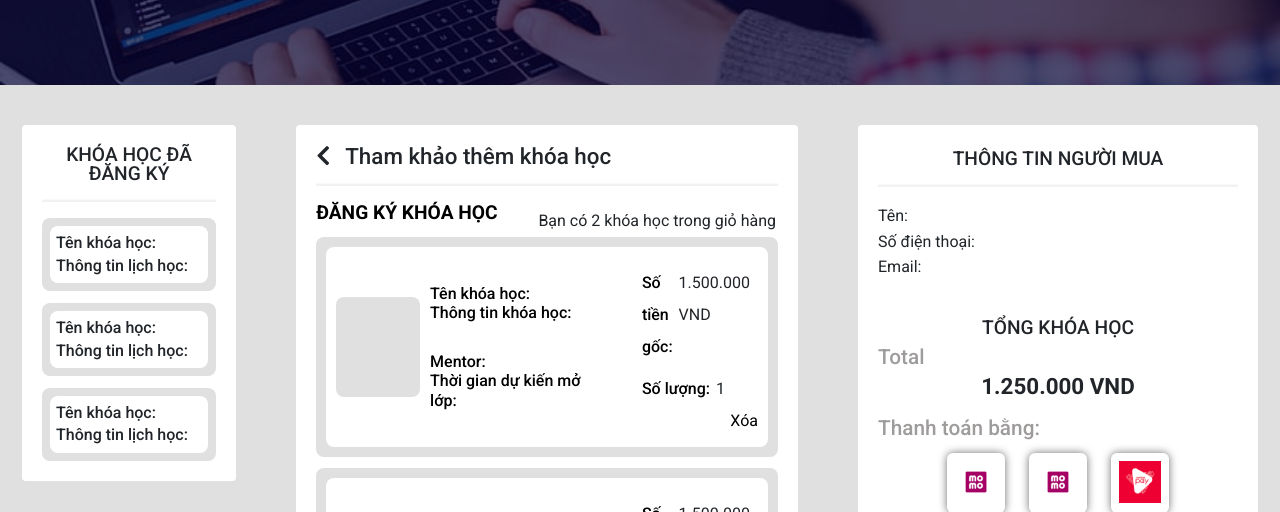
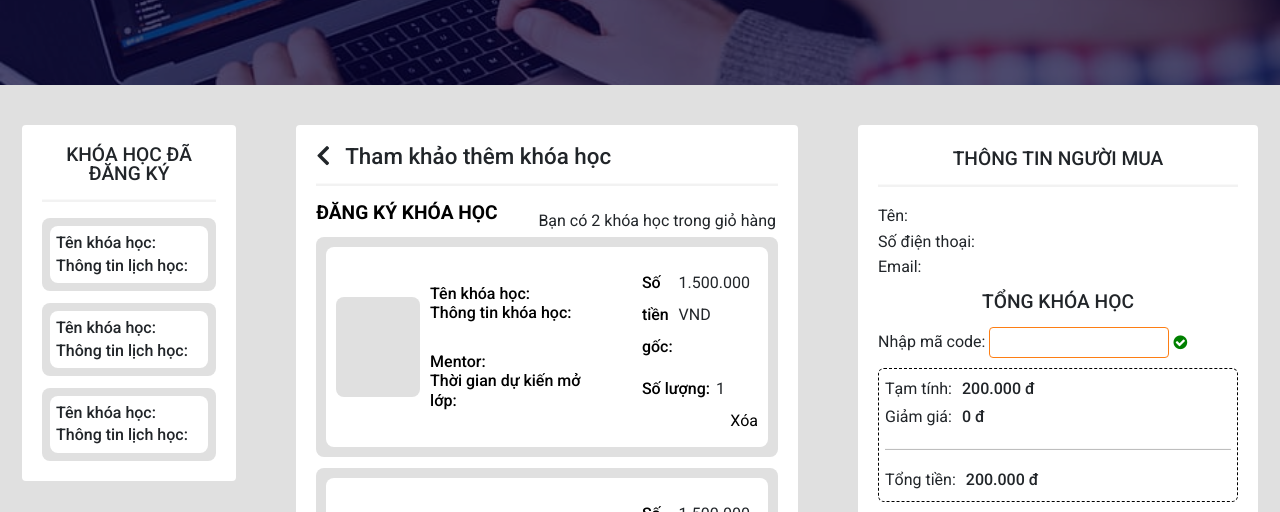
Before and after one commit to nhanduahau/BSmart, a plain HTML site: page payment.html in a window 1280 px wide. Shown: the part 423-935 px from the top of the page. Drawn offline with nearby package versions, Linux system fonts and the light colour scheme.

Commit message:
updated: layout

```diff
--- a/assets/js/payment.js
+++ b/assets/js/payment.js
@@ -1,19 +1,18 @@
-var btnMomo = document.getElementById('btn-momo')
+var btnMomo = document.getElementById("btn-momo");
 var countDown = document.getElementById("countdown");
 
-btnMomo.addEventListener('click', function() {
+btnMomo.addEventListener("click", function () {
   var countMomo = 100;
-    console.log('->', btnMomo)
+  console.log("->", btnMomo);
 
-    var interval = setInterval(function() {
+  var interval = setInterval(function () {
     countDown.innerHTML = countMomo;
     countMomo--;
     if (countMomo <= 0) {
       clearInterval(interval);
     }
   }, 1000);
-})
-
+});
 
 // xóa khóa học
 const cards = document.querySelectorAll(".card");
@@ -36,14 +35,14 @@ deleteBtns.forEach((deleteBtn) => {
 });
 
 // đếm giây not success
-var btnNotSuccess = document.getElementById('notification-not-success-payment')
+var btnNotSuccess = document.getElementById("notification-not-success-payment");
 var countdownNotSuccess = document.getElementById("countdown-not-success");
 var modal = document.getElementById("modal");
 
-btnNotSuccess.addEventListener('click', function() {
+btnNotSuccess.addEventListener("click", function () {
   var countNotSuccess = 10;
 
-  var interval = setInterval(function() {
+  var interval = setInterval(function () {
     countNotSuccess--;
     countdownNotSuccess.innerHTML = countNotSuccess;
     if (countNotSuccess <= 0) {
@@ -52,16 +51,15 @@ btnNotSuccess.addEventListener('click', function() {
       modal.classList.add("hidden-1");
     }
   }, 1000);
-})
-
+});
 
 // đếm giây payment success
-var btnSuccess = document.getElementById('notification-success-payment')
+var btnSuccess = document.getElementById("notification-success-payment");
 var countdownSuccess = document.getElementById("countdown-success");
-btnSuccess.addEventListener('click', function() {
+btnSuccess.addEventListener("click", function () {
   var countSuccess = 10;
 
-  var interval = setInterval(function() {
+  var interval = setInterval(function () {
     countSuccess--;
     countdownSuccess.innerHTML = countSuccess;
 
@@ -70,19 +68,24 @@ btnSuccess.addEventListener('click', function() {
       // Thực hiện hành động khi đếm ngược kết thúc, ví dụ chuyển hướng trang
       window.location.href = "http://127.0.0.1:5502/member-detail.html";
     }
-
   }, 1000);
-})
+});
 
 // Điều kiện lúc thanh toán
-var btnPayment = document.getElementById('total-course-cash-payment-btn')
-btnPayment.addEventListener('click', function(e) {
+var btnPayment = document.getElementById("total-course-cash-payment-btn");
+btnPayment.addEventListener("click", function (e) {
   e.preventDefault();
 
-  console.log('btn payment')
+  console.log("btn payment");
 
-  var balance = document.querySelector('.total-course-cash-balance').textContent.replace(/\./g, '').replace(' đ', '');
-  var payment = document.querySelector('.total-course-cash-balance-1').textContent.replace(/\./g, '').replace(' đ', '');
+  var balance = document
+    .querySelector(".total-course-cash-balance")
+    .textContent.replace(/\./g, "")
+    .replace(" đ", "");
+  var payment = document
+    .querySelector(".total-course-cash-balance-1")
+    .textContent.replace(/\./g, "")
+    .replace(" đ", "");
 
   if (parseInt(balance) < parseInt(payment)) {
     alert("Không đủ tiền để thanh toán");
@@ -91,34 +94,41 @@ btnPayment.addEventListener('click', function(e) {
 
   // Thực hiện thanh toán nếu đủ tiền
   // window.location.href = "";
-})
+});
 
 //tính toán số dư khi thanh toán
 // Lấy giá trị của hai phần tử HTML
-var balance1 = document.querySelector('.total-course-cash-balance').innerText;
-var payment1 = document.querySelector('.total-course-cash-balance-1').innerText;
+var balance1 = document.querySelector(".total-course-cash-balance").innerText;
+var payment1 = document.querySelector(".total-course-cash-balance-1").innerText;
 
 // Xử lý chuỗi và tính toán hiệu
-balance1 = parseInt(balance1.replace(/\D/g, ''));
-payment1 = parseInt(payment1.replace(/\D/g, ''));
+balance1 = parseInt(balance1.replace(/\D/g, ""));
+payment1 = parseInt(payment1.replace(/\D/g, ""));
 
 var remaining1 = balance1 - payment1;
 
 // Gán kết quả vào phần tử HTML
-document.querySelector('.total-course-cash-balance-2').innerText = remaining1.toLocaleString('vi-VN') + ' VND';
-
+document.querySelector(".total-course-cash-balance-2").innerText =
+  remaining1.toLocaleString("vi-VN") + " VND";
 
 //đếm item
 // Lấy tất cả các phần tử có class="card-1"
-const card1Elements = document.querySelectorAll('.card1');
+const card1Elements = document.querySelectorAll(".card1");
 
 // Đếm số lượng phần tử đó
 const card1Count = card1Elements.length;
 
 // Tạo thẻ p và thêm nội dung số lượng vào đó
-const pElement = document.getElementById('so-luong-div') //createElement('p');
+const pElement = document.getElementById("so-luong-div"); //createElement('p');
 pElement.innerHTML = `Bạn có ${card1Count} khóa học trong giỏ hàng`;
 
 // Thêm thẻ p vào phần tử có class="so-luong"
-const soLuongElement = document.querySelector('.so-luong');
+const soLuongElement = document.querySelector(".so-luong");
 soLuongElement.appendChild(pElement);
+
+// Show payment cash
+var btnPaymentCash = document.getElementById("total-course-icon-item-btn");
+var showPaymentCash = document.getElementById("total-course-cash-show");
+btnPaymentCash.addEventListener("click", function (e) {
+  $(showPaymentCash).toggle();
+});
--- a/assets/scss/private/payment/_index.scss
+++ b/assets/scss/private/payment/_index.scss
@@ -168,7 +168,6 @@ body {
       .card1-total-price-code {
         display: flex;
         align-items: center;
-        justify-content: flex-start;
 
         h1 {
             color: black;
@@ -796,3 +795,51 @@ body {
 .hidden-1 {
   display: none;
 }
+
+.card1-total-price-code {
+  display: flex;
+  align-items: center;
+  margin: 10px 0;
+}
+
+.card1-total-price-code-input {
+  border: 1px solid #fd7e14;
+  border-radius: 4px;
+  margin: 0 4px;
+  padding-left: 4px;
+
+  &:focus {
+    outline: 1px solid #fd7e14;
+    border: 1px solid #fd7e14;
+  }
+}
+
+.fa-check-circle {
+  color: green;
+}
+
+.total-course-icon-item-btn-viettel-pay {
+  padding: 6px;
+  background-color: transparent;
+}
+
+// Bill
+.bill-member {
+  padding: 6px;
+  border: 0.1px dashed black;
+  border-radius: 6px;
+}
+
+.bill-member-item {
+  display: flex;
+  align-items: center;
+}
+
+.bill-member-item-price {
+  margin-left: 10px;
+  font-weight: 500;
+}
+
+.separator-bill {
+  border-bottom: 1px solid black;
+}
--- a/payment.html
+++ b/payment.html
@@ -583,18 +583,41 @@
 
             </div>
 
-            <hr class="separator" />
+            <!-- Total course -->
+            <div class="total-course mt-2">
+              <h2>TỔNG KHÓA HỌC</h2>
 
-            <!-- Total course -->
-            <div class="total-course">
-              <h2>TỔNG KHÓA HỌC</h2>
-              <p>Total</p>
-              <h2 class="total-course-price">1.250.000 VND</h2>
+              <!-- Mã code -->
+              <div class="card1-total-price-code">
+                <h1>Nhập mã code: </h1>
+                <input type="text" class="card1-total-price-code-input w-50">
+                <i class="fa fa-check-circle"></i>
+              </div>
+
+              <!-- Bill -->
+              <div class="bill-member">
+                <div class="bill-member-item">
+                  <h3>Tạm tính: </h3>
+                  <h3 class="bill-member-item-price">200.000 đ</h3>
+                </div>
+                <div class="bill-member-item">
+                  <h3>Giảm giá: </h3>
+                  <h3 class="bill-member-item-price">0 đ</h3>
+                </div>
+                <hr class="separator-bill" />
+                <div class="bill-member-item">
+                  <h3>Tổng tiền: </h3>
+                  <h3 class="bill-member-item-price">200.000 đ</h3>
+                </div>
+              </div>
+
+              <!-- <p>Total</p>
+              <h2 class="total-course-price">1.250.000 VND</h2> -->
+
               <p class="total-course-payment-title">Thanh toán bằng: </p>
-
               <div class="total-course-icons">
                 <div class="total-course-icon-item">
-                  <button class="total-course-icon-item-btn">
+                  <button class="total-course-icon-item-btn" id="total-course-icon-item-btn">
                     <img src="./assets/images/icon-momo.png" class="total-course-momo-icon" alt="img-momo">
                   </button>
                 </div>
@@ -799,7 +822,7 @@
                 </div>
 
                 <div class="total-course-icon-item">
-                  <button class="total-course-icon-item-btn"id="btn-viettel-1" data-toggle="modal" data-target="#exampleModal3">
+                  <button class="total-course-icon-item-btn-viettel-pay"id="btn-viettel-1" data-toggle="modal" data-target="#exampleModal3">
                     <img src="assets\images\viettelpay.png" class="total-course-momo-icon" alt="img-momo">
                   </button>
                   <div class="modal fade" id="exampleModal3" tabindex="-1" role="dialog" aria-labelledby="exampleModalLabel" aria-hidden="true">
@@ -934,10 +957,9 @@
                 </div>
               </div>
 
-              <p class="total-course-payment-title">Thanh toán bằng: </p>
-
               <!-- payment cash -->
-              <div class="total-course-cash">
+              <div class="total-course-cash" id="total-course-cash-show" style="display: none;">
+                <p class="total-course-payment-title">Thanh toán bằng: </p>
                 <div class="total-course-cash-item">
                   <p class="total-course-cash-balance-lbl">Số dư: </p>
                   <p class="total-course-cash-balance">4.000.000 VND</p>
```
Also changed, not shown: assets/css/styles.css, 1 other file. Lines whose indentation alone changed are shown as unchanged.
